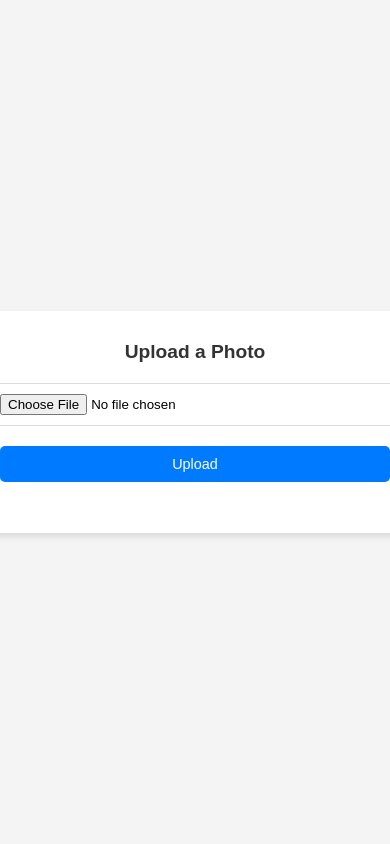
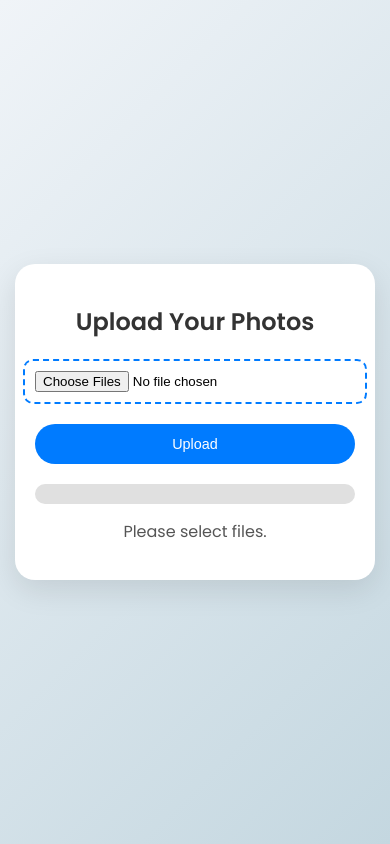
Before and after one commit to RaresKeY/photo_upload_firebase_qr, a website: page public/upload_photo.html in a window 390 px wide. Both pictures are taken after a click on the button "Upload". Drawn offline with Linux system fonts and the light colour scheme.

Commit message:
Redesigned v2

```diff
--- a/public/styles.css
+++ b/public/styles.css
@@ -1,6 +1,7 @@
+/* Base styling */
 body {
-    font-family: Arial, sans-serif;
-    background-color: #f4f4f4;
+  font-family: 'Poppins', sans-serif;
+  background: linear-gradient(135deg, #f0f4f8, #c4d7e0);
   display: flex;
   flex-direction: column;
   align-items: center;
@@ -13,16 +14,23 @@ body {
 h2 {
   color: #333;
   text-align: center;
-    font-size: 1.5rem;
+  font-size: 1.8rem;
+  margin-bottom: 15px;
 }
 
 .upload-container {
   background-color: white;
-    padding: 20px;
-    border-radius: 10px;
-    box-shadow: 0 4px 6px rgba(0, 0, 0, 0.1);
+  padding: 25px;
+  border-radius: 20px;
+  box-shadow: 0 10px 30px rgba(0, 0, 0, 0.1);
   width: 100%;
-    max-width: 400px;
+  max-width: 360px;
+  text-align: center;
+  transition: all 0.3s ease;
+}
+
+.upload-container:hover {
+  box-shadow: 0 12px 40px rgba(0, 0, 0, 0.15);
 }
 
 .file-input-container {
@@ -33,31 +41,67 @@ body {
 }
 
 input[type="file"] {
-    padding: 10px;
-    border: 1px solid #ddd;
-    border-radius: 5px;
+  padding: 12px;
+  border: 2px dashed #007bff;
+  border-radius: 10px;
   width: 100%;
+  text-align: center;
+  transition: all 0.3s ease;
+  cursor: pointer;
+}
+
+input[type="file"]:hover {
+  border-color: #0056b3;
+  background-color: #f0f8ff;
 }
 
 button {
   margin-top: 20px;
-    padding: 10px 20px;
+  padding: 12px 20px;
   background-color: #007bff;
   color: white;
   border: none;
-    border-radius: 5px;
+  border-radius: 50px;
   cursor: pointer;
+  font-size: 1rem;
   width: 100%;
-    font-size: 1rem;
+  transition: background-color 0.3s ease, transform 0.3s ease;
 }
 
 button:hover {
   background-color: #0056b3;
+  transform: scale(1.05);
+}
+
+button:active {
+  background-color: #004494;
+  transform: scale(1);
+}
+
+.progress-bar {
+  height: 20px;
+  background-color: #4caf50;
+  border-radius: 10px;
+  transition: width 0.4s ease;
+  margin-top: 20px;
+}
+
+.progress-container {
+  width: 100%;
+  background-color: #e0e0e0;
+  border-radius: 10px;
+  height: 20px;
+  margin-top: 20px;
+}
+
+#statusMessage {
+  margin-top: 15px;
+  color: #555;
 }
 
 @media (max-width: 600px) {
   h2 {
-      font-size: 1.2rem;
+    font-size: 1.5rem;
   }
 
   button {
@@ -65,6 +109,11 @@ body {
   }
 
   .upload-container {
-      padding: 15px;
+    padding: 20px;
+    max-width: 320px;
+  }
+
+  input[type="file"] {
+    padding: 10px;
   }
 }
--- a/public/upload_photo.html
+++ b/public/upload_photo.html
@@ -5,25 +5,93 @@
   <meta name="viewport" content="width=device-width, initial-scale=1.0" />
   <title>Upload Photo</title>
 
-  <!-- Firebase App and Firebase Storage -->
-  <script src="https://www.gstatic.com/firebasejs/9.0.0/firebase-app.js"></script>
-  <script src="https://www.gstatic.com/firebasejs/9.0.0/firebase-storage.js"></script>
+  <!-- Google Fonts -->
+  <link href="https://fonts.googleapis.com/css2?family=Poppins:wght@400;600&display=swap" rel="stylesheet">
+
+  <!-- Firebase App (v8 CDN) -->
+  <script src="https://www.gstatic.com/firebasejs/8.6.8/firebase-app.js"></script>
+  <script src="https://www.gstatic.com/firebasejs/8.6.8/firebase-storage.js"></script>
 
   <!-- Link to external CSS -->
   <link rel="stylesheet" href="styles.css">
 </head>
 <body>
   <div class="upload-container">
-    <h2>Upload a Photo</h2>
+    <h2>Upload Your Photos</h2>
     <div class="file-input-container">
-      <input type="file" id="fileInput" />
-      <button onclick="uploadFile()">Upload</button>
+      <input type="file" id="fileInput" multiple />
+      <button onclick="uploadFiles()">Upload</button>
     </div>
-    <div id="progressBar" style="width: 0%; height: 20px; background-color: #4caf50;"></div>
+    <div class="progress-container">
+      <div id="progressBar" class="progress-bar" style="width: 0%;"></div>
+    </div>
     <p id="statusMessage"></p>
   </div>
 
-  <!-- Link to external JavaScript -->
-  <script src="upload.js"></script>
+  <script>
+    // Firebase config
+    const firebaseConfig = {
+      apiKey: "AIzaSyBBBILoBkKNTp6M8m8PO-tMgthx__3YB1U",
+      authDomain: "photo-upload-qr.firebaseapp.com",
+      projectId: "photo-upload-qr",
+      storageBucket: "photo-upload-qr.appspot.com",
+      messagingSenderId: "722722859500",
+      appId: "1:722722859500:web:51d79f23a8ce3d130f38c9",
+      measurementId: "G-C4ZDZW1JEL"
+    };
+
+    // Initialize Firebase
+    firebase.initializeApp(firebaseConfig);
+    const storage = firebase.storage();
+
+    // Upload Files Function
+    function uploadFiles() {
+      const fileInput = document.getElementById('fileInput');
+      const files = fileInput.files;
+      const progressBar = document.getElementById('progressBar');
+      const statusMessage = document.getElementById('statusMessage');
+
+      // Check if files are selected
+      if (!files.length) {
+        statusMessage.textContent = 'Please select files.';
+        return;
+      }
+
+      // Reset progress bar and status message
+      progressBar.style.width = '0%';
+      statusMessage.textContent = 'Uploading...';
+
+      let totalBytesTransferred = 0;
+      let totalBytes = Array.from(files).reduce((acc, file) => acc + file.size, 0);
+      let completedUploads = 0;
+
+      // Loop through each file and upload it
+      Array.from(files).forEach((file) => {
+        const storageRef = storage.ref('uploads/' + file.name);
+
+        const uploadTask = storageRef.put(file);
+
+        // Monitor file upload progress
+        uploadTask.on('state_changed',
+          (snapshot) => {
+            const progress = snapshot.bytesTransferred / snapshot.totalBytes;
+            totalBytesTransferred = Array.from(files).reduce((acc, file) => acc + file.size * progress, 0);
+            const overallProgress = (totalBytesTransferred / totalBytes) * 100;
+            progressBar.style.width = overallProgress + '%';
+          },
+          (error) => {
+            console.error('Upload failed:', error);
+            statusMessage.textContent = 'Upload failed. Please try again.';
+          },
+          () => {
+            completedUploads++;
+            if (completedUploads === files.length) {
+              statusMessage.textContent = 'All uploads successful!';
+            }
+          }
+        );
+      });
+    }
+  </script>
 </body>
 </html>
```
Lines whose indentation alone changed are shown as unchanged.
